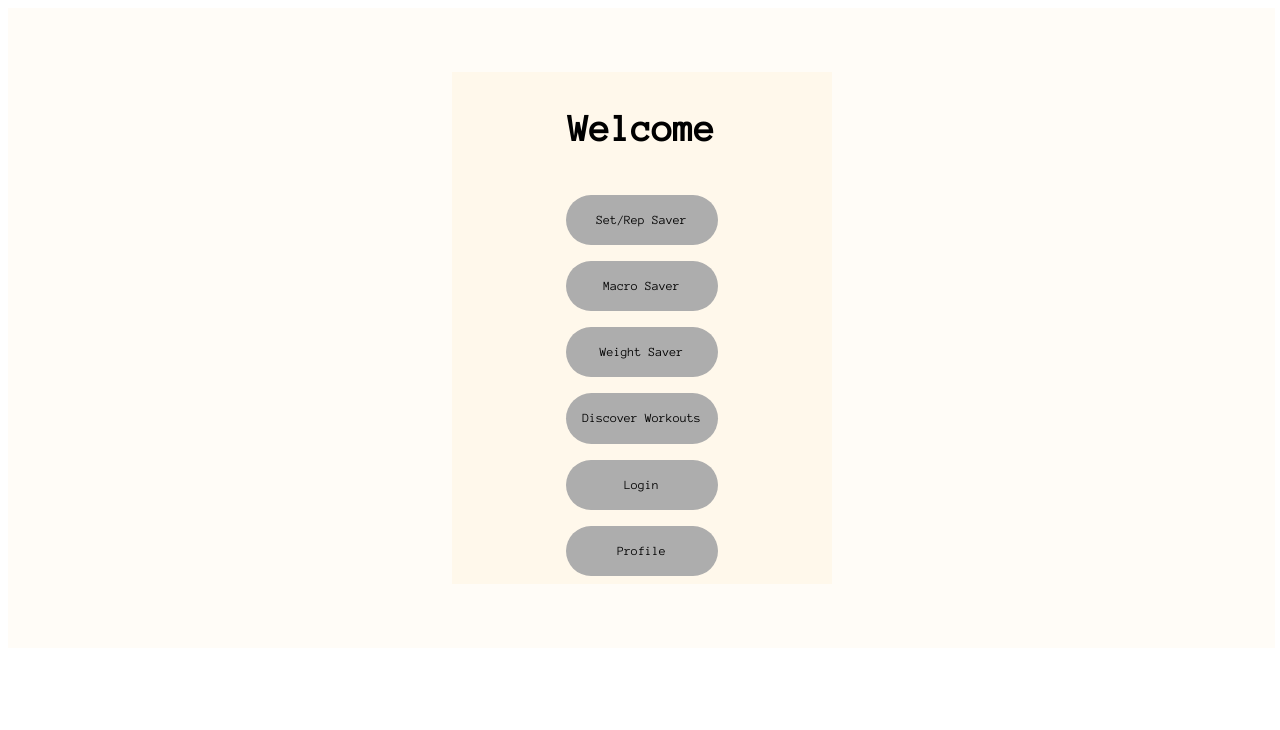
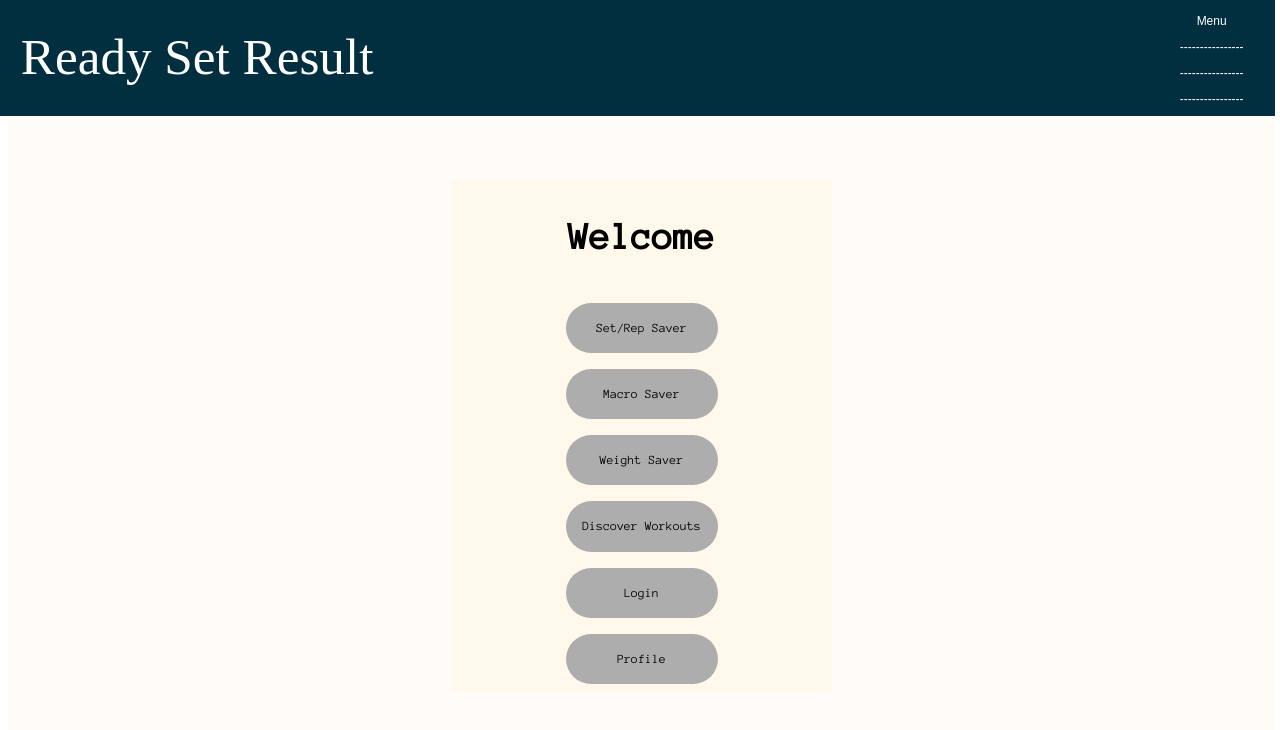
Before and after one commit to danishtran-uci/ready-rep-result, a React (Create React App) app: page / in a window 1280 px wide. Shown: the top 730 px of the page. Built offline with nearby package versions, Linux system fonts and the light colour scheme.

Commit message:
Origin page completed

```diff
--- a/src/App.js
+++ b/src/App.js
@@ -1,10 +1,12 @@
 import React from 'react';
 import HomePage from './components/homeComponents/HomePage';
+import Bar from './components/BarComponent/Bar';
 // import { BrowserRouter, Route, Routes } from 'react-router-dom';
 
 function App() {
   return (
     <div>
+      <Bar />
       <HomePage />
     </div>
   );
--- a/src/components/BarComponent/Bar.js
+++ b/src/components/BarComponent/Bar.js
@@ -1,18 +1,31 @@
 import {React, useState} from 'react';
+
+const dropdownitems = {
+    padding: '2%'
+}
 
 function Bar() {
     const [dropDownToggle, setDropDownToggle] = useState(false);
 
 
     return (
-        <div style={{width: '100%'}}>
-            <div style={{height: "20vh", width:"100%", backgroundColor: "#022F40", alignItems: 'center', display:'flex', flexDirection: 'row', justifyContent: 'space-between'}}>
+        <div>
+            <div style={{width: '100vw', marginLeft: '-1vw', marginTop: '-1.5vh'}}>
+                <div
+                    style={{
+                        height: "15vh",
+                        backgroundColor: "#022F40",
+                        alignItems: 'center',
+                        display:'flex',
+                        flexDirection: 'row',
+                        justifyContent: 'space-between'
+                    }}>
 
 
-                <div style={{fontSize: '4vw', color: 'white', padding: '10px'}}>Ready Set Result</div>
+                    <div style={{fontSize: '4vw', color: 'white', marginLeft: '2vw'}}>Ready Set Result</div>
 
-                <div style={{padding:'10px'}}>
-                    <button onClick={() => setDropDownToggle((prev) => (!prev))} style={{backgroundColor: 'transparent', color: 'white', border: 'none', fontSize: '1vw'}}>
+                    <div style={{marginTop:'1vh', marginRight: '2vw'}}>
+                        <button onClick={() => setDropDownToggle((prev) => (!prev))} style={{backgroundColor: 'transparent', color: 'white', border: 'none', fontSize: '1.5vh'}}>
                             <p>Menu</p>
                             <p>----------------</p>
                             <p>----------------</p>
@@ -21,22 +34,23 @@ function Bar() {
                     </div>
                 </div>
 
-            <div style={{display: 'block', position:'absolute', zIndex: '1', right:'0'}}>
-                <div style={{width: '25vh', backgroundColor: '#FFF8EB', boxShadow: '0px 8px 12px 0px rgba(0,0,0,0.2)', textAlign: 'left'}}>
+                <div style={{position:'absolute', zIndex: '1', right:'2vh'}}>
+                    <div style={{backgroundColor: '#FFF8EB', boxShadow: '0px 8px 12px rgba(0,0,0,0.2)', textAlign: 'left'}}>
                         {dropDownToggle &&
                             <div style={{fontSize: '2vw'}}>
-                            <div style={{padding: '10px'}}>Set/Rep Saver</div>
-                            <div style={{padding: '10px'}}>Macro Saver</div>
-                            <div style={{padding: '10px'}}>Weight Saver</div>
-                            <div style={{padding: '10px'}}>Discover Workouts</div>
-                            <div style={{padding: '10px'}}>Login</div>
-                            <div style={{padding: '10px'}}>Profile</div>
+                                <div style={dropdownitems}>Set/Rep Saver</div>
+                                <div style={dropdownitems}>Macro Saver</div>
+                                <div style={dropdownitems}>Weight Saver</div>
+                                <div style={dropdownitems}>Discover Workouts</div>
+                                <div style={dropdownitems}>Login</div>
+                                <div style={dropdownitems}>Profile</div>
                             </div>
                         }
                     </div>
                 </div>
 
             </div>
+        </div>
     )
 }
 
```
Lines whose indentation alone changed are shown as unchanged.
